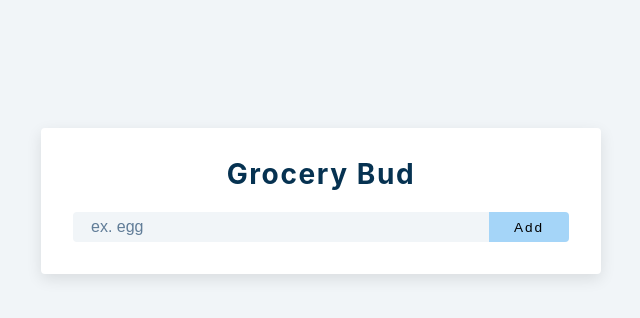
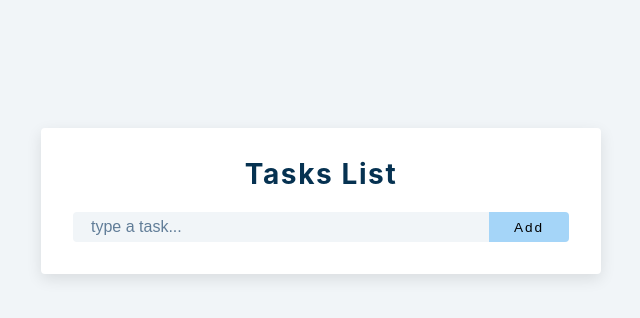
Before and after one commit to Odilboyev/React.js-tasks-localstorage, a React (Create React App) app: page / in a window 1280 px wide. Shown: the top 318 px of the page, without its empty margins (319-959 px from the left). Built offline with nearby package versions, Linux system fonts and the light colour scheme.

Commit message:
localstorage

```diff
--- a/package.json
+++ b/package.json
@@ -1,5 +1,5 @@
 {
-  "name": "grocery_bud",
+  "name": "tasks_list",
   "version": "0.1.0",
   "private": true,
   "dependencies": {
--- a/public/index.html
+++ b/public/index.html
@@ -24,7 +24,7 @@
       work correctly both with client-side routing and a non-root public URL.
       Learn how to configure a non-root public URL by running `npm run build`.
     -->
-    <title>Grocery Bud Complete</title>
+    <title>Tasks list</title>
   </head>
   <body>
     <noscript>You need to enable JavaScript to run this app.</noscript>
--- a/src/App.js
+++ b/src/App.js
@@ -2,9 +2,18 @@ import React, { useState, useEffect } from 'react'
 import List from './List'
 import Alert from './Alert'
 
+const getLocalStorage = () => {
+  let list = localStorage.getItem('list')
+  if(list){
+    return JSON.parse(localStorage.getItem('list'))
+  } else{
+    return []
+  }
+}
+
 function App() {
   const [name, setName] = useState('')
-  const [list, setList] = useState([])
+  const [list, setList] = useState(getLocalStorage)
   const [isEditing, setIsEditing] = useState(false)
   const [editID, setEditID] = useState(null)
   const [alert, setAlert] = useState({show:false, msg: '', type:''});
@@ -33,7 +42,7 @@ function App() {
       const newItem =  {id: new Date().getTime().toString(), title: name};
       setList([...list, newItem])
       setName('');
-      showAlert(true, "success", "Todo added")
+      showAlert(true, "success", "Task added")
     }
   }
 
@@ -43,12 +52,12 @@ function App() {
   }
 
   const clearList = () => {
-    showAlert(true, 'danger', 'Todo deleted')
+    showAlert(true, 'danger', 'Tasks deleted')
     setList([])
   }
 
   const removeItem = (id) => {
-    showAlert(true, 'danger', 'item deleted')
+    showAlert(true, 'danger', 'Task deleted')
     setList(list.filter(item => item.id !== id))
   }
 
@@ -58,16 +67,21 @@ function App() {
     setEditID(id)
     setName(specificItem.title)
   }
+
+  useEffect(() => {
+    localStorage.setItem('list', JSON.stringify(list))
+  }, [list]);
+
   return <section className="section-center">
 
     <form className="grocery-form" onSubmit={handleSubmit}>
       {alert.show && <Alert {...alert} removeAlert={showAlert} list={list} />}
-      <h3>Grocery Bud</h3>
+      <h3>Tasks list</h3>
       <div className="form-control">
         <input
         type="text"
         className="grocery"
-        placeholder="ex. egg"
+        placeholder="type a task..."
         value={name}
         onChange={(e) => setName(e.target.value)}
         />
--- a/src/index.css
+++ b/src/index.css
@@ -198,6 +198,7 @@ Grocery List
   text-align: center;
 }
 .form-control {
+  width: 100%;
   display: flex;
   justify-content: center;
 }
```
